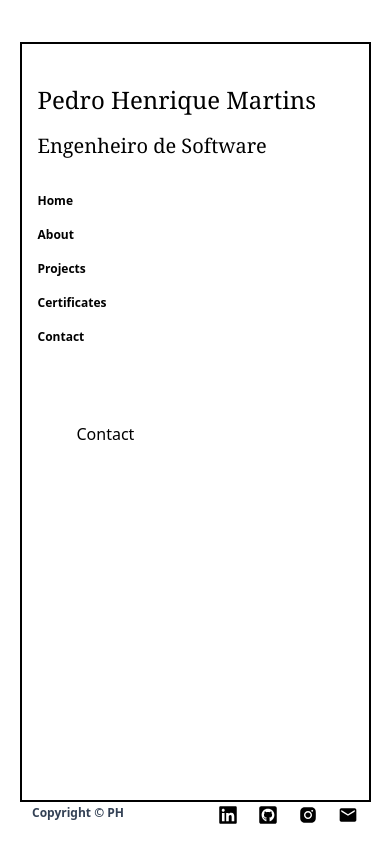
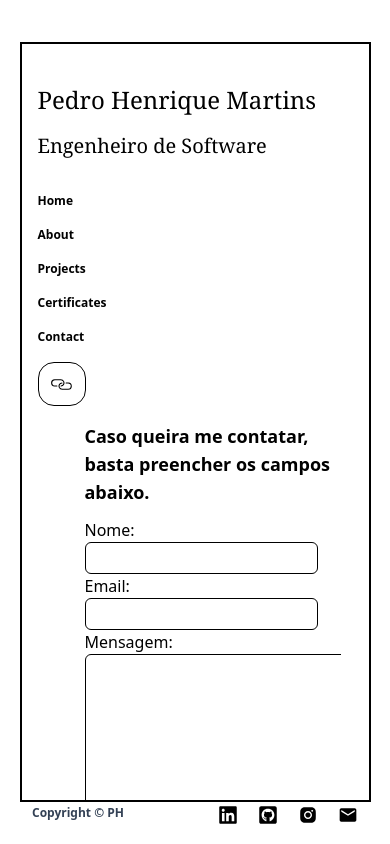
Before and after one commit to pedrohmartinsa/Portfo, a React (Vite) app in the folder portfolio/: page /contact in a window 390 px wide. Built offline with nearby package versions, Linux system fonts and the light colour scheme.

Commit message:
pãgian de contato feita

```diff
--- a/portfolio/src/App.jsx
+++ b/portfolio/src/App.jsx
@@ -22,7 +22,7 @@ function App() {
               </div>
 
 
-              <div className="absolute mr-7 bottom-0 right-0 h-[50%] w-[80vw] overflow-y-scroll md:h-[40%] pl-12 md:pl-0 md:p-7 md:mr-4 md:w-72">
+              <div className="duration-300 absolute mr-7 bottom-0 right-0 h-[50%] w-[80vw] overflow-y-scroll md:h-[40%] pl-12 md:pl-0 md:p-7 md:mr-4 md:w-72">
               <Outlet/>
               </div>
             </div>
--- a/portfolio/src/Components/BotaoIMG.jsx
+++ b/portfolio/src/Components/BotaoIMG.jsx
@@ -1,9 +1,13 @@
 import React from "react"
 
-export default function BotaoIMG( { titulo, foto } ) {
+
+export default function BotaoIMG( { titulo, foto, icon } ) {
     return(
         <>
-            <button className="btn bg-white text-black hover:text-white hover:bg-black" onClick={()=>document.getElementById('my_modal_3').showModal()}>{titulo}</button>
+            <button className="flex items-center btn bg-white text-black hover:text-white hover:bg-black" onClick={()=>document.getElementById('my_modal_3').showModal()}>
+                {icon}
+                {titulo}
+            </button>
             <dialog id="my_modal_3" className="modal">
             <div className="modal-box">
 
--- a/portfolio/src/Components/Nav.jsx
+++ b/portfolio/src/Components/Nav.jsx
@@ -1,4 +1,5 @@
 import { NavLink } from "react-router-dom";
+import { CiLink } from "react-icons/ci";
 
 export default function Nav() {
 
@@ -19,6 +20,9 @@ export default function Nav() {
                 <NavLink className='md:hover:text-slate-500' to='projects'>Projects</NavLink>
                 <NavLink className='md:hover:text-slate-500' to='certificates'>Certificates</NavLink>
                 <NavLink className='md:hover:text-slate-500' to='contact'>Contact</NavLink>
+                <a className="flex items-center justify-center border border-black w-12 h-11 rounded-2xl gap-2 font-bold cursor-pointer hover:text-white hover:bg-black" href="https://github.com/pedrohmartinsa/Portfo">
+                        <CiLink size={25}/>
+                </a>
             </div>
         </div>
 
--- a/portfolio/src/pages/CertificatePage.jsx
+++ b/portfolio/src/pages/CertificatePage.jsx
@@ -2,10 +2,14 @@ import { useParams } from "react-router-dom"
 import { IoArrowBackCircle } from "react-icons/io5";
 import { Link } from "react-router-dom";
 import BotaoIMG from "../Components/BotaoIMG";
+import { MdOutlineWatchLater } from "react-icons/md";
+import { LiaCertificateSolid } from "react-icons/lia";
 
 export default function CertificatePage() {
 
     const {id, titulo, tempo, conteudo, foto} = useParams()
+
+    const iconCertificado = <LiaCertificateSolid size={20}/>
 
     return(
         <>
@@ -19,19 +23,23 @@ export default function CertificatePage() {
                     <Link to='/certificates' className="hover:text-slate-700 mt-1">
                         <IoArrowBackCircle size={30}/>
                     </Link>
-                    <h2 className="text-2xl font-bold w-48">{titulo}</h2>
+                    <h2 className="text-2xl font-bold w-auto">{titulo}</h2>
                 </div>
 
-                <p className="font-bold">Tempo de duração: <span className="font-normal">{tempo}</span> </p>
+                <div className="flex items-center gap-1">
+                    <MdOutlineWatchLater size={20}/>
+                    <p className="font-bold">Tempo de duração: <span className="font-normal">{tempo}</span> </p>
+                </div>
 
                 <div className="flex flex-col items-center gap-10">
 
                     <div className="flex flex-col items-center gap-3">
                         <h3 className="font-bold text-xl">Assuntos Abordados</h3>
-                        <p className="text-justify mr-3">{conteudo}</p>
+                        <p className="text-justify mr-3 w-auto">{conteudo}</p>
                     </div>
 
                     <BotaoIMG
+                    icon={iconCertificado}
                     titulo= 'Certificado'
                     foto= {`/${foto}`}/>
 
--- a/portfolio/src/pages/Contact.jsx
+++ b/portfolio/src/pages/Contact.jsx
@@ -1,7 +1,73 @@
+import { useState } from "react"
+
 export default function Contact() {
+
+    const [nome, setNome] = useState('')
+    const [email, setEmail] = useState('')
+    const [mensagem, setMensagem] = useState('')
+
+    const handleContato = (e) => {
+
+        e.preventDefault()
+
+        console.log(`Nome: ${nome} • Email: ${email} • Mensagem: ${mensagem}`)
+
+        setNome = ('')
+        setEmail = ('')
+        setMensagem = ('')
+}
+
     return(
         <>
-            <p>Contact</p>
+        <div className="ml-2 flex flex-col gap-3">
+
+                <h3 className="text-lg font-bold">Caso queira me contatar, basta preencher os campos abaixo.</h3>
+
+                <form onSubmit={handleContato} className="flex flex-col items-start" required>
+
+                    <div className="flex flex-col">
+
+                        <label htmlFor="nome">Nome:</label>
+                        <input
+                            type="text"
+                            id="nome"
+                            className="text-black border-black bg-white border rounded-md h-8 "
+                            value={nome}
+                            onChange={e => setNome (e.target.value)}
+                            />
+
+                    </div>
+
+                    <div className="flex flex-col">
+
+                        <label htmlFor="email">Email:</label>
+                        <input
+                            type="email"
+                            id="nome"
+                            className="text-black border-black bg-white border rounded-md h-8"
+                            value={email}
+                            onChange={e => setEmail (e.target.value)}
+                            />
+
+                    </div>
+
+                    <label htmlFor="mensagem">Mensagem:</label>
+                    <textarea
+                        id="mensagem"
+                        cols="30"
+                        rows="10"
+                        className="text-black bg-white border border-black rounded-md"
+                        value={mensagem}
+                        onChange={e => setMensagem (e.target.value)}
+                    >
+
+                    </textarea>
+
+                    <button type="submit" className="bg-white mt-5 text-black self-end w-24 h-10 hover:text-white hover:bg-black border-2 border-black rounded-md">Enviar</button>
+
+                </form>
+
+        </div>
         </>
     )
 }
--- a/portfolio/src/pages/ProjectPage.jsx
+++ b/portfolio/src/pages/ProjectPage.jsx
@@ -27,13 +27,13 @@ export default function ProjectPage() {
 
                     <div className="flex flex-col items-center gap-3">
                         <h3 className="font-bold text-xl">Sobre o Projeto</h3>
-                        <p className="text-justify mr-3 w-64 ">{sobre}</p>
+                        <p className="text-justify mr-3 w-auto ">{sobre}</p>
                     </div>
 
 
                     <a className="flex items-center justify-center border border-black w-36 h-11 rounded-lg gap-2 font-bold cursor-pointer hover:text-white hover:bg-black" href={repositorios[repositorio]}>
                         <CiLink size={25}/>
-                        {repositorio}
+                        repositório
                     </a>
 
                 </div>
```
